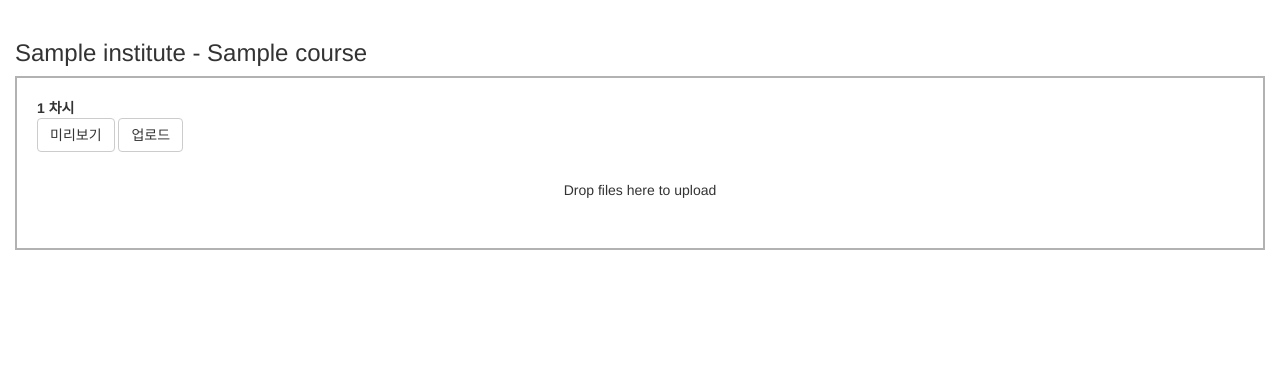
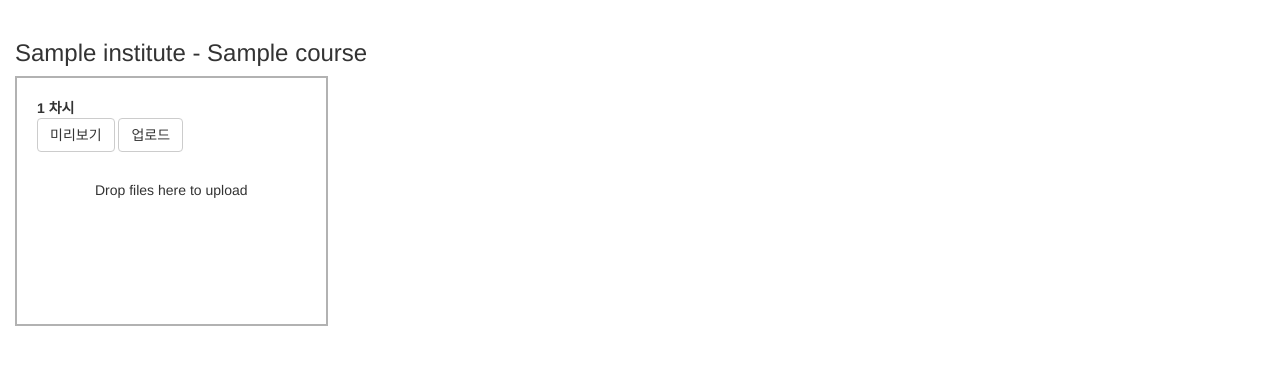
Before and after one commit to pillip/ContentsCreatorByExcel, a Django app: page / in a window 1280 px wide. Shown: the part 52-417 px from the top of the page. Run offline with Django 3.2, Linux system fonts and the light colour scheme; tables that the repository leaves empty hold one stand-in row (values such as "Sample post"); some libraries are stand-ins or nearby versions.

Commit message:
upload form 버그 수정

```diff
--- a/templates/base.html
+++ b/templates/base.html
@@ -118,11 +118,11 @@
         <div id="form_wrapper">
 
             {% for idx in numbers %}
-                <form id="my_dropzone{{ forloop.counter }}" action="/upload/{{ institute.id }}/{{ course.id }}/{{ forloop.counter }}" method="post" class="dropzone" enctype="multipart/form-data">
+                <form id="my_dropzone{{ forloop.counter }}" action="/upload/{{ institute.id }}/{{ course.id }}/{{ forloop.counter }}/" method="post" class="dropzone col-lg-3 col-md-3 col-sm-3 col-xs-3"  style="min-height: 250px;" enctype="multipart/form-data">
                     {% csrf_token %}
                     <strong>{{ forloop.counter }} 차시</strong>
                     <div class="buttons">
-                        <button type="submit" class="btn btn-default" onclick="goPreview({{ forloop.counter }});">미리보기</button>
+                        <a class="btn btn-default" onclick="goPreview({{ forloop.counter }});">미리보기</a>
                         <button type="submit" class="btn btn-default">업로드</button>
                     </div>
                 </form>
```
